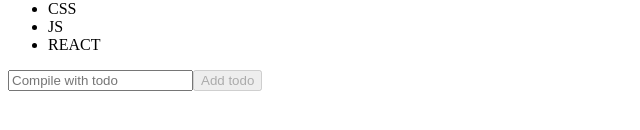
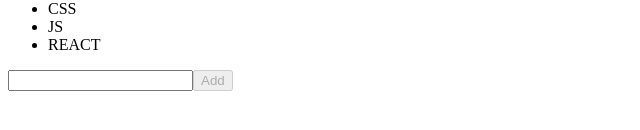
Before and after one commit to Parry93/react-exercises, a React (Create React App) app: page / in a window 1280 px wide. Shown: the part 630-760 px from the top of the page, without its empty margins (0-640 px from the left). Built offline with nearby package versions, Linux system fonts and the light colour scheme.

Commit message:
fix:lists-03

```diff
--- a/src/TodoList.js
+++ b/src/TodoList.js
@@ -14,9 +14,10 @@
                 addBtn: !event.target.value.trim()
         })
       }
-      handleBtn = () =>{
+      handleBtn = ()=>{
         this.setState({
-            items: [...this.state.items, this.state.newList]
+          items: [...this.state.items, this.state.newList],
+
         })
       }
 
@@ -24,8 +25,8 @@
         return(
             <>
             <ul>{this.state.items.map((items, index) => <li key={index}>{items}</li>)}</ul>
-            <input name='todo' type='text' onChange={this.handleInput} value={this.state.newList} placeholder='Compile with todo'></input>
-        <button type='button' onClick={this.handleBtn} disabled={this.state.addBtn}>Add todo</button>
+            <input name='todo' type='text' onChange={this.handleInput} value={this.state.newList} ></input>
+        <button type='button' onClick={this.handleBtn} disabled={this.state.addBtn}>Add </button>
             </>
         )
     }
```
